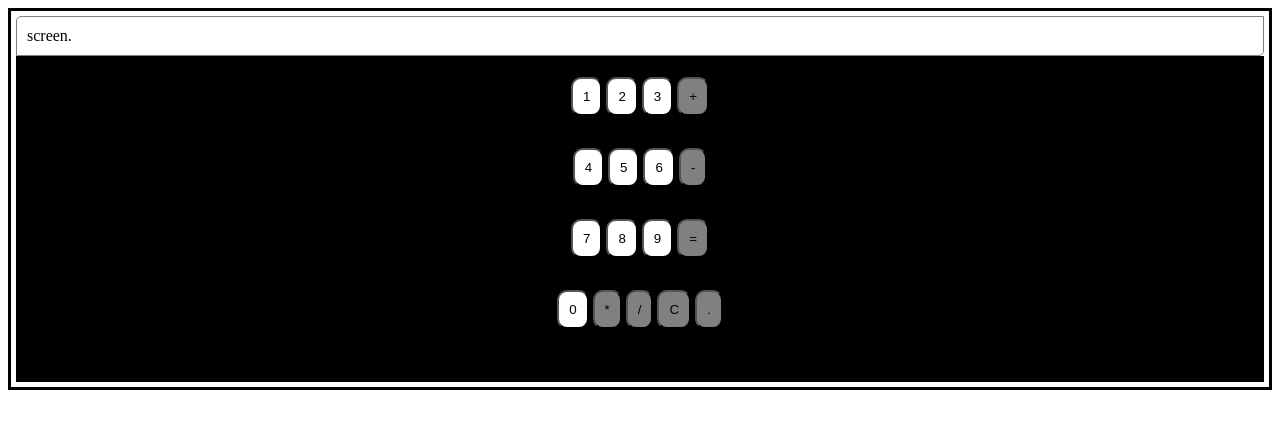
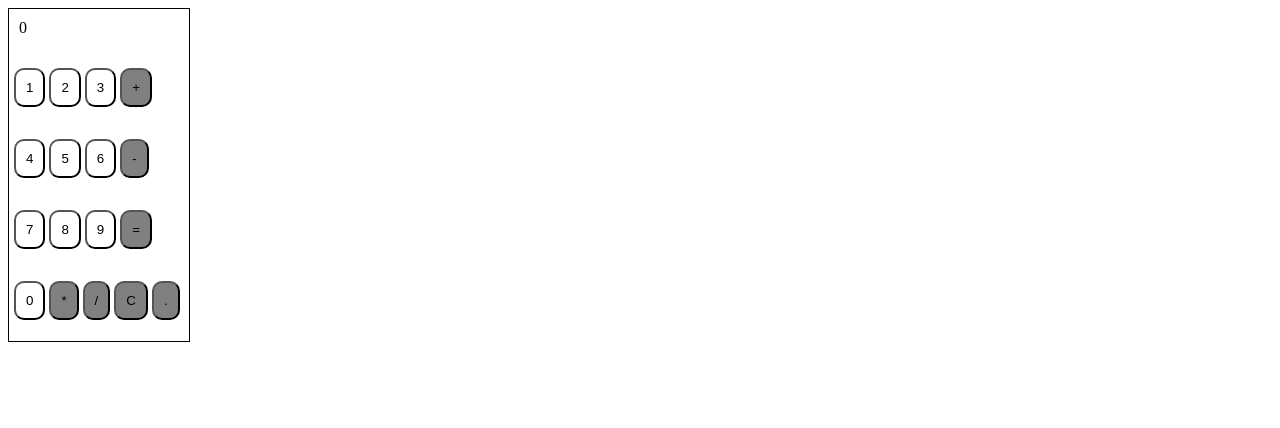
Before and after one commit to DevSankale/Calculator-Project, a plain HTML site: page calculator.html in a window 1280 px wide. Drawn offline with Linux system fonts and the light colour scheme.

Commit message:
Calculator javascript and css update.

```diff
--- a/calculator.html
+++ b/calculator.html
@@ -3,66 +3,61 @@
 <head>
   <meta charset="UTF-8">
   <meta name="viewport" content="width=device-width, initial-scale=1.0">
-  <title>Calculator.</title>
+  <title>Calculator</title>
   <link rel="stylesheet" href="styles.css">
 </head>
 <body>
-<div class="display">screen.</div>
-<div class="container">
-  <p>
-      <button onclick="Calculation+='1';
-      console.log(`${Calculation}`)
-      ">1</button>
-      <button onclick="
-      Calculation= Calculation+'2';
-      console.log(`${Calculation}`);
-    ">2</button>
-      <button   onclick="Calculation= Calculation+'3';
-      console.log(`${Calculation}`);
-    ">3</button>
-      <button class="operator" onclick="Calculation= Calculation + ' + ';
-      console.log(`${Calculation}`)">+</button>
-  </p>
-  <p>
-    <button onclick="Calculation= Calculation+'4';
-    console.log(`${Calculation}`)";>4</button>
-    <button onclick="Calculation= Calculation+'5';
-    console.log(`${Calculation}`)";>5</button>
-    <button onclick="Calculation= Calculation+'6';
-    console.log(`${Calculation}`);">6</button>
-    <button class="operator" onclick="Calculation=Calculation + ' - ';
-    console.log(`${Calculation}`);
-
-    ">-</button>
+ <div class="bigcontainer">
+  <div class="display" id="calculatorDisplay">0</div>
+  <div class="container">
+    <p>
+      <button onclick="appendToCalculation('1')">1</button>
+      <button onclick="appendToCalculation('2')">2</button>
+      <button onclick="appendToCalculation('3')">3</button>
+      <button class="operator" onclick="appendToCalculation(' + ')">+</button>
     </p>
     <p>
-    <button onclick="Calculation= Calculation+'7';
-    console.log(`${Calculation}`);">7</button>  <button onclick="Calculation= Calculation+'8';
-    console.log(`${Calculation}`);">8</button>
-    <button onclick="Calculation= Calculation+'9';
-    console.log(`${Calculation}`);">9</button>
-    <button class="operator" onclick="Calculation= eval(Calculation);
-    console.log(`${Calculation}`);">=</button>
+      <button onclick="appendToCalculation('4')">4</button>
+      <button onclick="appendToCalculation('5')">5</button>
+      <button onclick="appendToCalculation('6')">6</button>
+      <button class="operator" onclick="appendToCalculation(' - ')">-</button>
     </p>
     <p>
-      <button onclick="Calculation= Calculation+'0';
-      console.log(`${Calculation}`);">0</button>
-      <button class="operator" onclick="
-      Calculation=Calculation + ' * ';
-      console.log(`${Calculation}`);">*</button>
-      <button class="operator" onclick="Calculation=Calculation + ' / ';
-      console.log(`${Calculation}`);">/</button>
-      <button class="operator" onclick="Calculation='';
-      console.log(`${Calculation}`);">C</button>
-      <button class="operator" onclick="Calculation=Calculation+'.';
-      console.log(`${Calculation}`)">.</button>
+      <button onclick="appendToCalculation('7')">7</button>
+      <button onclick="appendToCalculation('8')">8</button>
+      <button onclick="appendToCalculation('9')">9</button>
+      <button class="operator" onclick="calculate()">=</button>
     </p>
     <p>
+      <button onclick="appendToCalculation('0')">0</button>
+      <button class="operator" onclick="appendToCalculation(' * ')">*</button>
+      <button class="operator" onclick="appendToCalculation(' / ')">/</button>
+      <button class="operator" onclick="clearDisplay()">C</button>
+      <button class="operator" onclick="appendToCalculation('.')">.</button>
+    </p>
+  </div>
+  <script>
+    let Calculation = '';
+    const displayElement = document.getElementById('calculatorDisplay');
 
-    </p>
-  <script>
+    function appendToCalculation(value) {
+      Calculation += value;
+      displayElement.textContent = Calculation;
+    }
 
-    let Calculation = '';
+    function calculate() {
+      try {
+        Calculation = eval(Calculation);
+        displayElement.textContent = Calculation;
+      } catch (error) {
+        displayElement.textContent = 'Error';
+      }
+    }
+
+    function clearDisplay() {
+      Calculation = '';
+      displayElement.textContent = '0';
+    }
   </script>
 </div>
 </body>
--- a/styles.css
+++ b/styles.css
@@ -1,28 +1,30 @@
-body{
+
+.bigcontainer{
     display:flex;
     flex-direction: column;
-    flex:1;
-    padding:5px;
-    border: 3px solid black;
+    align-items: start;
+    border: 1px solid black;
+    justify-content: start;
     background-color: white;
+    width:180px;
+
 }
 .container{
     display:flex;
     flex-direction: column;
-    align-items: center;
-    justify-content: center;
-    background-color: black;
+    align-items: start;
+    justify-content: start;
     padding:5px;
-
+    border-radius: 5px;
+    background-color: white;
 
 }
+
 .display{
-    border:1px solid gray;
-    border-radius:5px 0;
-    padding:10px;
+
+    padding: 10px;
     background-color: white;
 }
-
 button{
     border-radius:10px;
     cursor: pointer;
```
